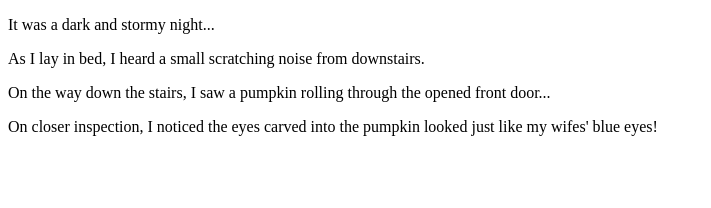
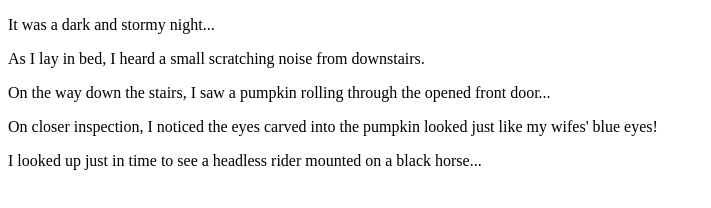
Before and after one commit to rvanemanii/fireside-story, a plain HTML site: page index.html in a window 1280 px wide. Shown: the whole page, without its empty margins (0-711 px from the left). Drawn offline with Linux system fonts and the light colour scheme.

Commit message:
fourth line

```diff
--- a/index.html
+++ b/index.html
@@ -6,5 +6,6 @@
 	<p>As I lay in bed, I heard a small scratching noise from downstairs.</p>
 	<p>On the way down the stairs, I saw a pumpkin rolling through the opened front door...</p>
 	<p>On closer inspection, I noticed the eyes carved into the pumpkin looked just like my wifes' blue eyes!</p>
+	<p>I looked up just in time to see a headless rider mounted on a black horse...</p>
   </body>
 </html>
```
